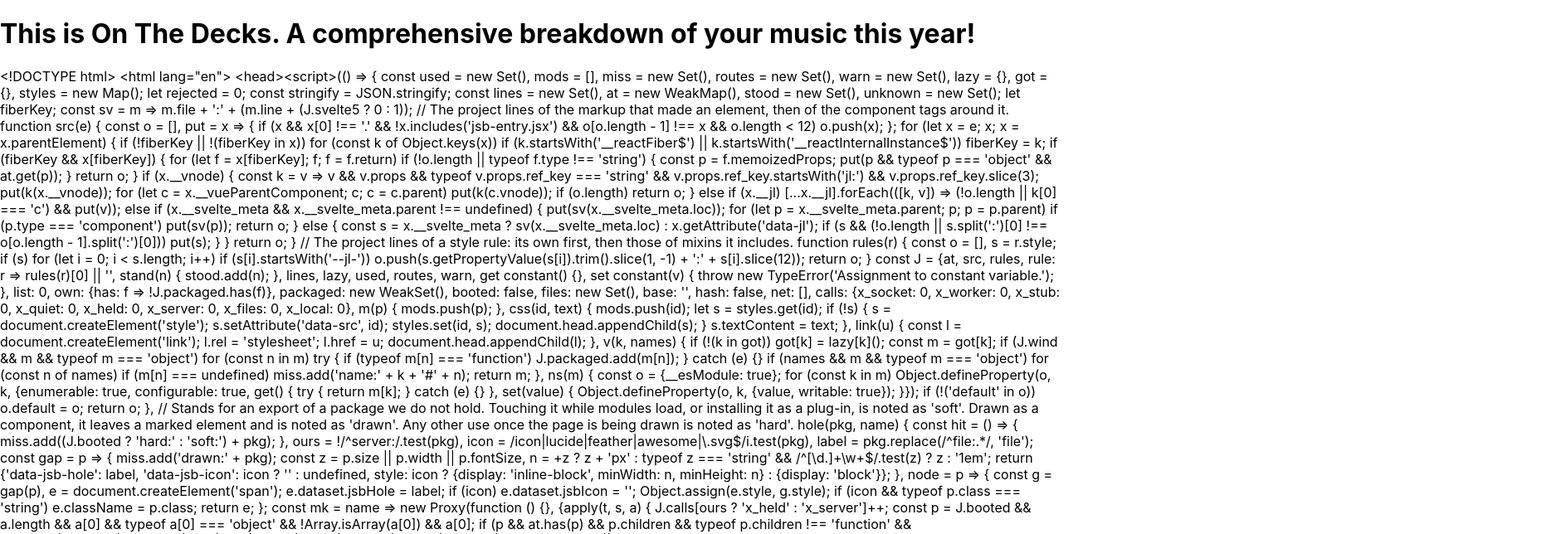
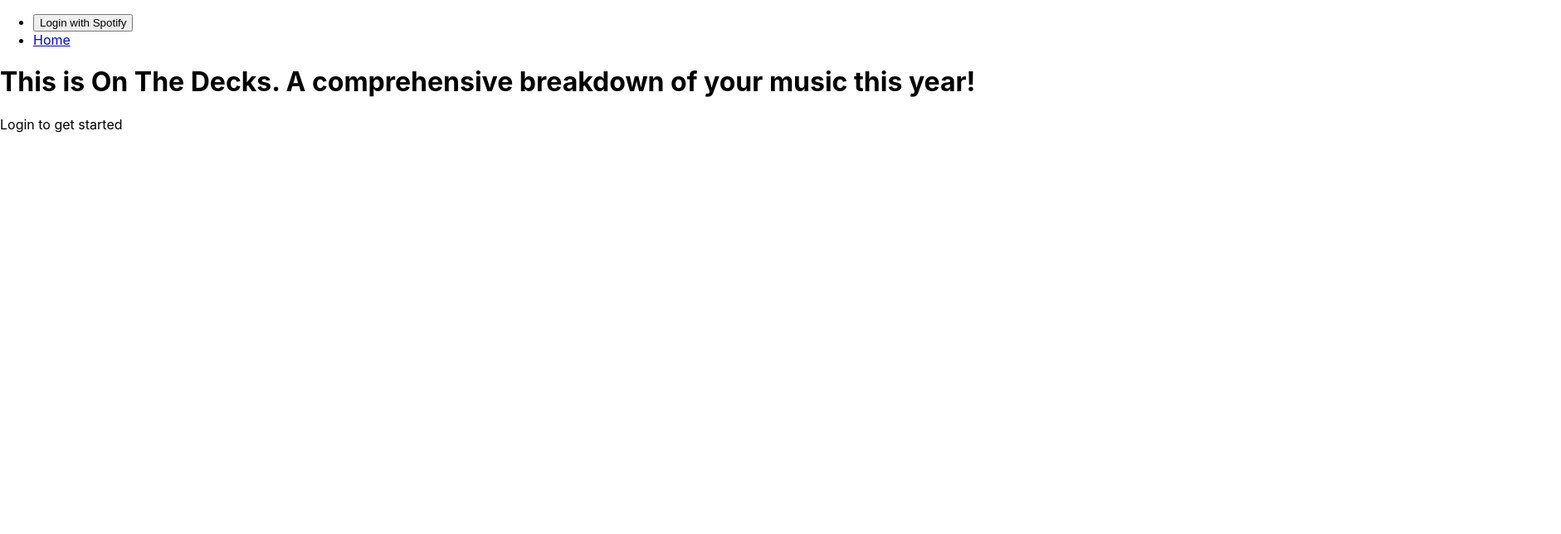
Before and after one commit to ctrltan/On-The-Decks, a React (Create React App) app in the folder decks-front-end/: page / in a window 1280 px wide. Shown: the top 644 px of the page at 83% size, 1881 px wide, since content can reach past the window. Built offline with nearby package versions, Linux system fonts and the light colour scheme.

Commit message:
Implement login call in proxy server

```diff
--- a/decks-front-end/src/App.js
+++ b/decks-front-end/src/App.js
@@ -2,12 +2,18 @@ import logo from './logo.svg';
 import './App.css';
 import { BrowserRouter as Router, Routes, Route } from 'react-router-dom';
 import LandingPage from './pages/LandingPage';
+import Login from './components/auth/Login';
+import Navbar from './components/Navbar';
 
 function App() {
   return (
       <Router>
+        <div>
+          <Navbar />
+        </div>
         <Routes>
           <Route path="/" element={<LandingPage />} />
+          <Route path="/login" element={<Login />} />
         </Routes>
       </Router>
   );
--- a/decks-front-end/src/components/Navbar.js
+++ b/decks-front-end/src/components/Navbar.js
@@ -0,0 +1,19 @@
+import Nav from 'react'
+import LoginButton from './auth/Login';
+
+export default function Navbar() {
+    return (
+        <nav className='navbar'>
+            <div className='navbar-right'>
+                <ul>
+                    <li>
+                        <LoginButton />
+                    </li>
+                    <li>
+                        <a href='/'>Home</a>
+                    </li>
+                </ul>
+            </div>
+        </nav>
+    );
+}
--- /dev/null
+++ b/decks-front-end/src/components/auth/Login.js
@@ -0,0 +1,17 @@
+import axios from "axios";
+import { useNavigation } from "react-router-dom";
+
+export default function LoginButton() {
+    return (
+        <button onClick={Login}>Login with Spotify</button>
+    );
+}
+
+export async function Login() {
+    try {
+        const response = await axios.get('http://localhost:8080/login');
+        console.log(response.data);
+    } catch(error) {
+        console.log('uh oh');
+    }
+}
--- a/decks-front-end/src/pages/LandingPage.js
+++ b/decks-front-end/src/pages/LandingPage.js
@@ -2,20 +2,10 @@ import axios from "axios";
 import { useState, useEffect } from "react";
 
 function LandingPage() {
-    const [message, setMessage] = useState('');
-
-    useEffect (() => {
-      const connectBackend = async () => {
-        const response = await axios.get('http://localhost:8080/');
-        setMessage(response.data);
-      }
-      connectBackend();
-    }, []);
-
     return (
         <div>
             <h1>This is On The Decks. A comprehensive breakdown of your music this year!</h1>
-            <p>{message}</p>
+            <p>Login to get started</p>
         </div>
     );
   }
```
Also changed, not shown: decks-front-end/src/components/auth/Logout.js (added).
